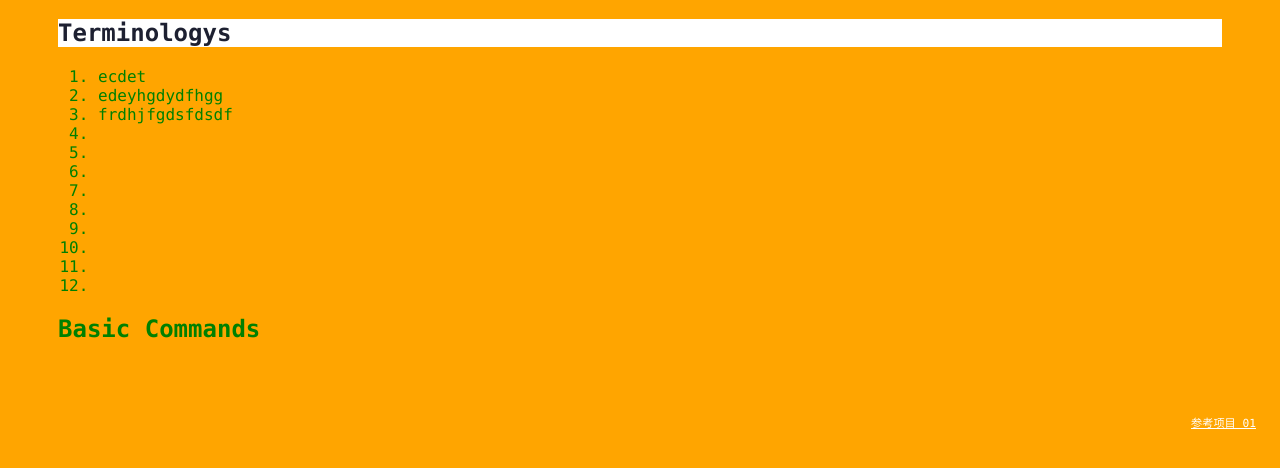
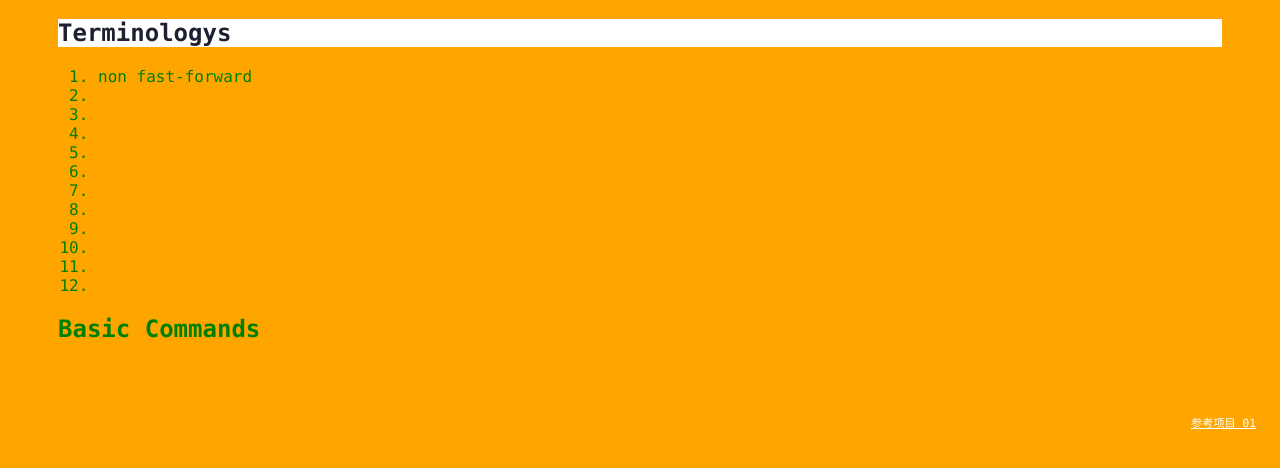
Before and after one commit to Public1128/git_learning, a plain HTML site: page index.html in a window 1280 px wide. Both pictures are taken after a click on the element "Terminologys". Shown: the part 226-694 px from the top of the page. Drawn offline with Linux system fonts and the light colour scheme.

Commit message:
Add non fast-forward

```diff
--- a/index.html
+++ b/index.html
@@ -14,9 +14,9 @@
         <div class="accordion"><h1>Terminologys</h1></div>
             <div class="panel">
                 <ol>
-                    <li>ecdet</li>
-                    <li>edeyhgdydfhgg</li>
-                    <li>frdhjfgdsfdsdf</li>
+                    <li>non fast-forward</li>
+                    <li></li>
+                    <li></li>
                     <li></li>
                     <li></li>
                     <li></li>
@@ -31,8 +31,8 @@
         <div class="accordion"><h1>Basic Commands</h1></div>
             <div class="panel">
                 <ol>
-                    <li></li>
-                    <li></li>
+                    <li>config</li>
+                    <li>add</li>
                     <li></li>
                     <li></li>
                     <li></li>
```
